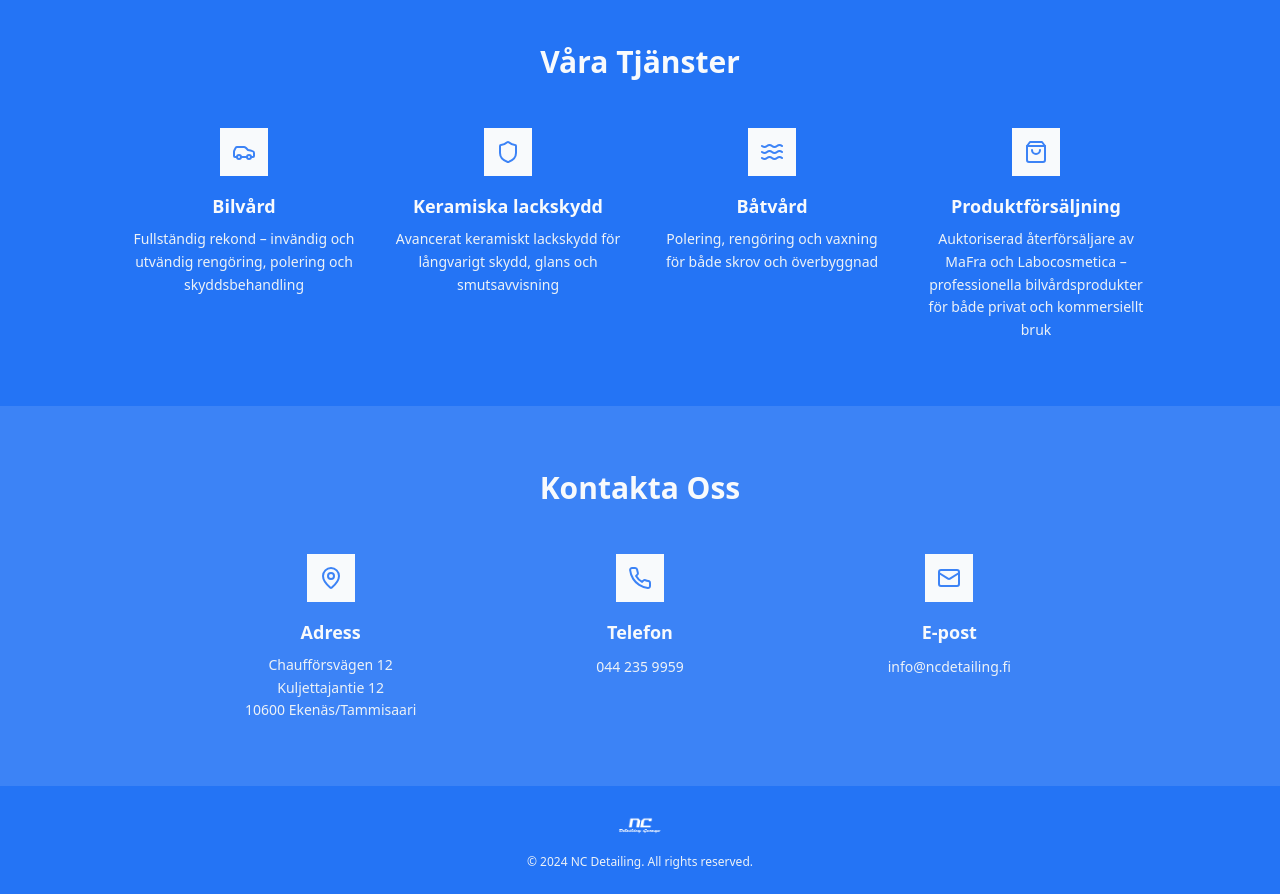
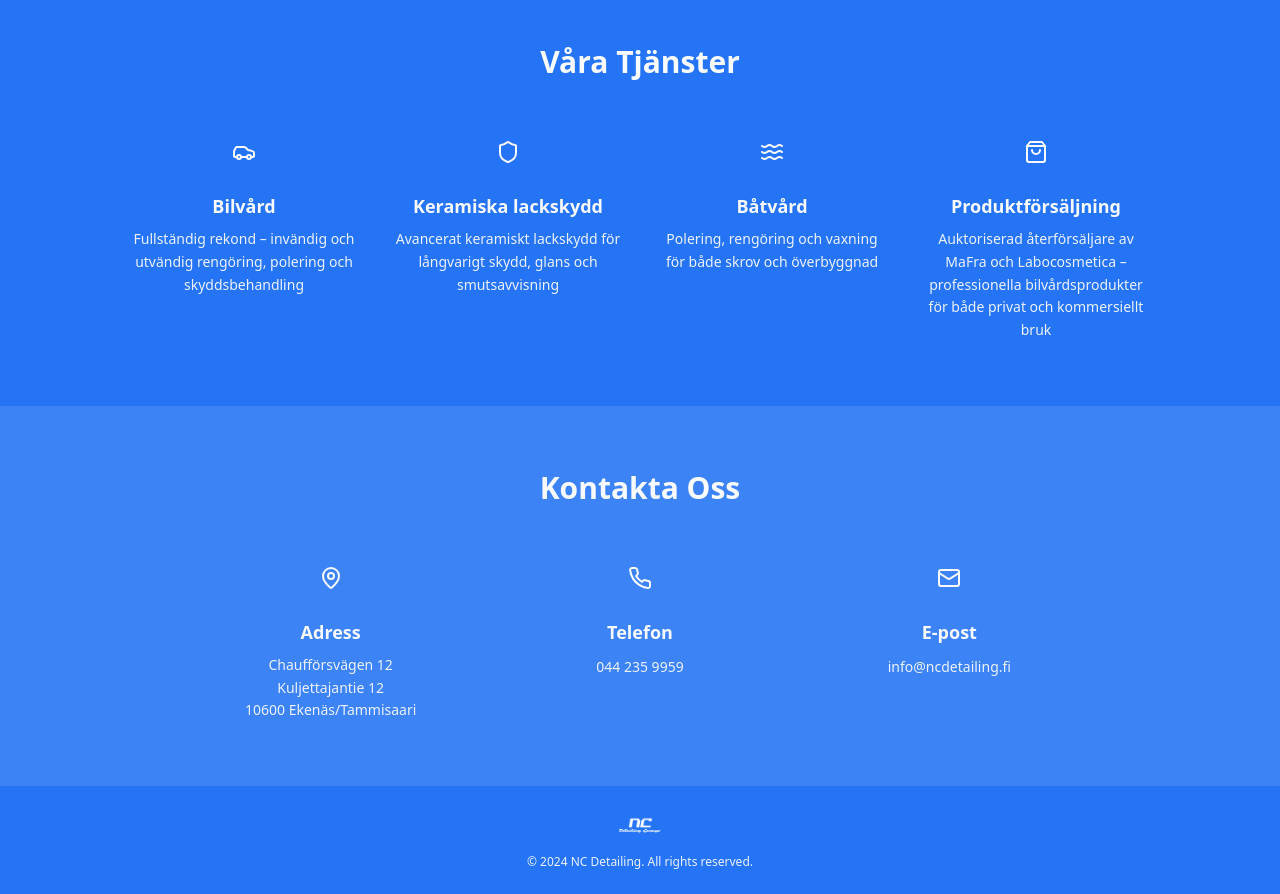
Before and after one commit to enberg/ncdetailing-fi, a React (Vite) app: page / in a window 1280 px wide. Shown: the part 820-1714 px from the top of the page. Built offline with nearby package versions, Linux system fonts and the light colour scheme.

Commit message:
Refactor: Make icons white, remove background
Make the icons white and remove their white background.

```diff
--- a/src/components/Contact.tsx
+++ b/src/components/Contact.tsx
@@ -18,8 +18,8 @@ const Contact = () => {
         <div className="max-w-4xl mx-auto">
           <div className="grid grid-cols-1 md:grid-cols-3 gap-8">
             <div className="text-center">
-              <div className="mx-auto mb-4 w-12 h-12 bg-accent flex items-center justify-center">
-                <MapPin className="w-6 h-6 text-accent-foreground" />
+              <div className="mx-auto mb-4 w-12 h-12 flex items-center justify-center">
+                <MapPin className="w-6 h-6 text-foreground" />
               </div>
               <h3 className="text-lg font-semibold text-foreground mb-2">{t('address')}</h3>
               <p className="text-sm text-muted-foreground leading-relaxed">
@@ -30,8 +30,8 @@ const Contact = () => {
             </div>
 
             <div className="text-center">
-              <div className="mx-auto mb-4 w-12 h-12 bg-accent flex items-center justify-center">
-                <Phone className="w-6 h-6 text-accent-foreground" />
+              <div className="mx-auto mb-4 w-12 h-12 flex items-center justify-center">
+                <Phone className="w-6 h-6 text-foreground" />
               </div>
               <h3 className="text-lg font-semibold text-foreground mb-2">{t('phone')}</h3>
               <a
@@ -43,8 +43,8 @@ const Contact = () => {
             </div>
 
             <div className="text-center">
-              <div className="mx-auto mb-4 w-12 h-12 bg-accent flex items-center justify-center">
-                <Mail className="w-6 h-6 text-accent-foreground" />
+              <div className="mx-auto mb-4 w-12 h-12 flex items-center justify-center">
+                <Mail className="w-6 h-6 text-foreground" />
               </div>
               <h3 className="text-lg font-semibold text-foreground mb-2">{t('email')}</h3>
               <a
--- a/src/components/Services.tsx
+++ b/src/components/Services.tsx
@@ -41,8 +41,8 @@ const Services = () => {
         <div className="grid grid-cols-1 md:grid-cols-2 lg:grid-cols-4 gap-8 max-w-5xl mx-auto">
           {services.map((service, index) => (
             <div key={index} className="text-center">
-              <div className="mx-auto mb-4 w-12 h-12 bg-accent flex items-center justify-center">
-                <service.icon className="w-6 h-6 text-accent-foreground" />
+              <div className="mx-auto mb-4 w-12 h-12 flex items-center justify-center">
+                <service.icon className="w-6 h-6 text-foreground" />
               </div>
               <h3 className="text-lg font-semibold text-foreground mb-2">{service.title}</h3>
               <p className="text-sm text-muted-foreground leading-relaxed">
```
